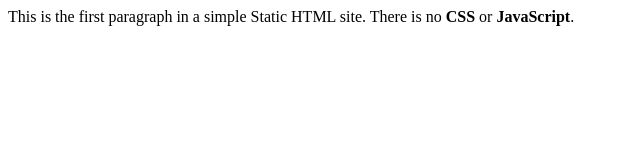
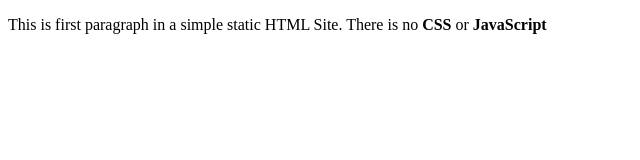
Before and after one commit to fran6cu/static, a plain HTML site: page index.html in a window 1280 px wide. Shown: the whole page, without its empty margins (0-640 px from the left). Drawn offline with Linux system fonts and the light colour scheme.

Commit message:
Update index.html

```diff
--- a/index.html
+++ b/index.html
@@ -1,8 +1,10 @@
-<html>
-  <head>
+<!DOCTYPE html>
+<html lang="en">
+<head>
+    <meta charset="UTF-8">
     <title>Static HTML Site</title>
-  </head>
-  <body>
-    <p>This is the first paragraph in a simple Static HTML site. There is no <strong>CSS</strong> or <strong>JavaScript</strong>.</p>
-  </body>
+</head>
+<body>
+<p>This is first paragraph in a simple static HTML Site. There is no <strong>CSS</strong> or <strong>JavaScript</strong></p>
+</body>
 </html>
```
